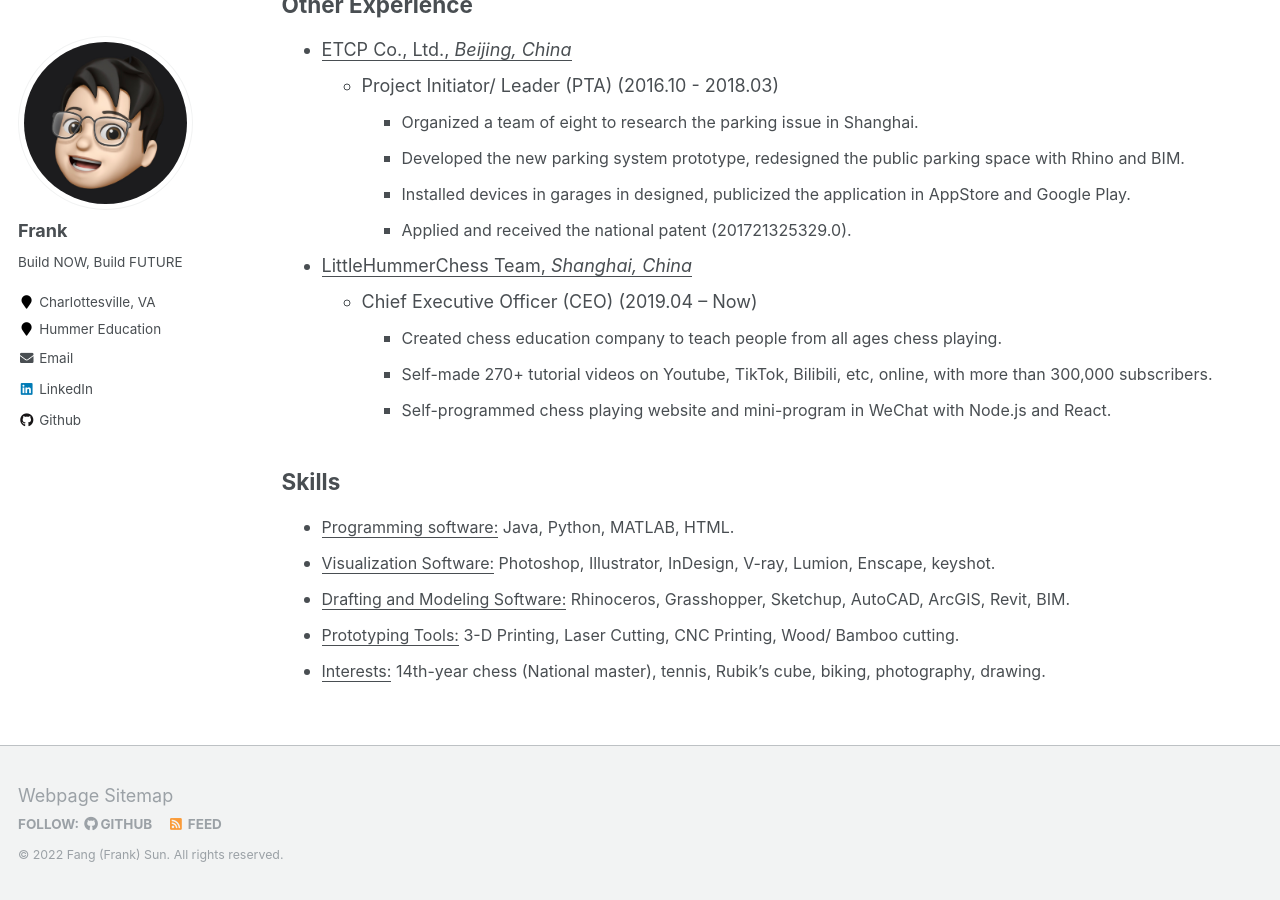
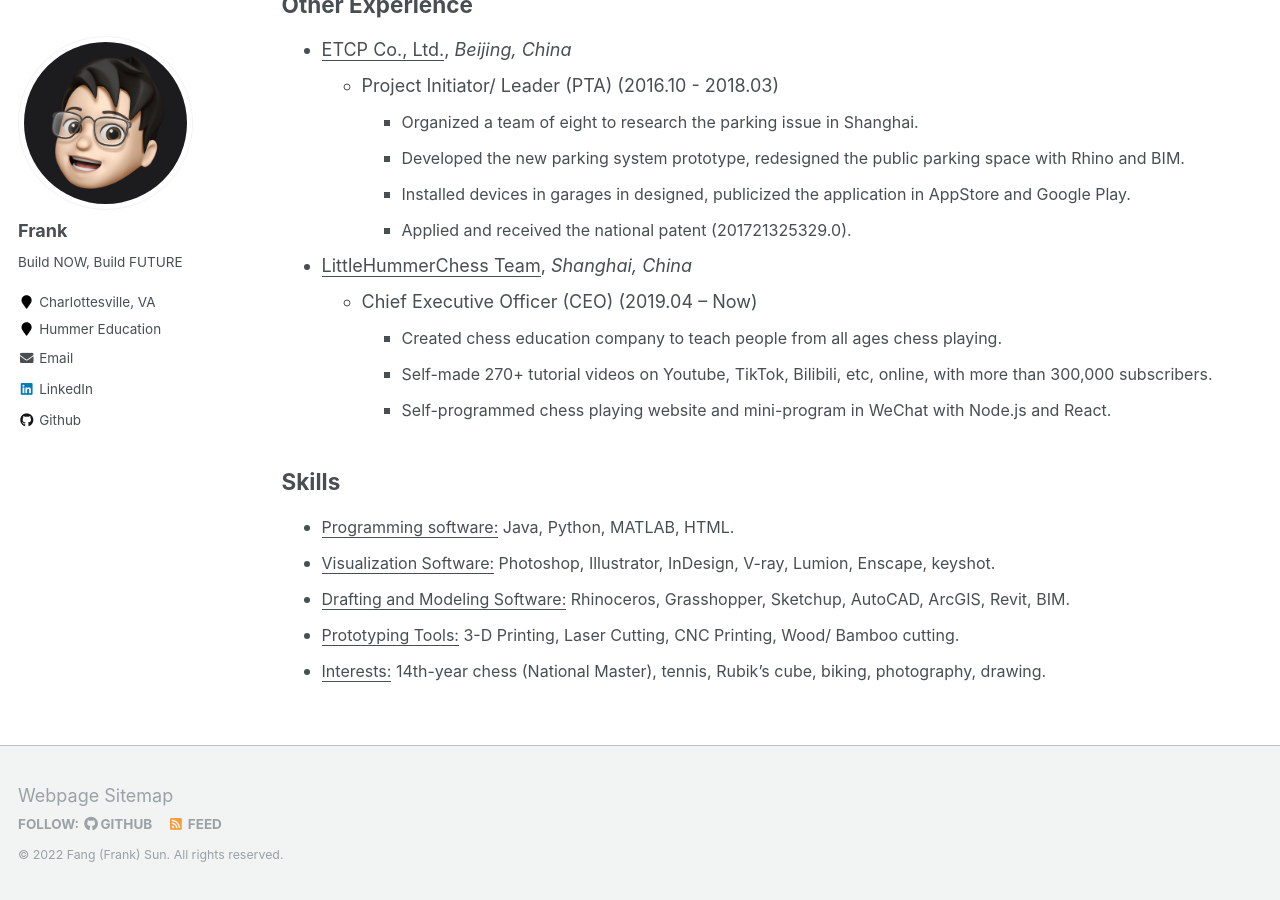
Before and after one commit to FangFrankSun/AcademicPage, a Jekyll site: the page built from _pages/cv.md, in a window 1280 px wide and 900 px high, scrolled down 2081 px. Built offline with Jekyll 4.4.1, drawn with Linux system fonts in a browser that asks for light colours.

Commit message:
Update cv.md

```diff
--- a/_pages/cv.md
+++ b/_pages/cv.md
@@ -17,22 +17,22 @@ Education
 
 Work Experience in *Computer Science*
 ---
-* <ins>Alibaba Group Holding Limited<ins>, *Hangzhou, China*
+* <ins>Alibaba Group Holding Limited</ins>, *Hangzhou, China*
   * Java Developer Intern (2021.06 – 2021.09)
     * <font size = 3>Attended AI Manufacture Project and created online IoT system for XINIU factories in Hangzhou by Aliyun.</font>
     * <font size = 3>Reprogrammed Zebra printers and embroiderers with Java and ZPL languages, compatible with online services.</font>
 
-* <ins>Beijing ByteDance Technology Co.<ins>, Ltd, *Shanghai, China*
+* <ins>Beijing ByteDance Technology Co.</ins>, Ltd, *Shanghai, China*
   * Lark Frontend Intern (2021.03 – 2021.06)
     * <font size = 3>Provided Technical Services for Lark Open Platform (Test API, Webhook Robots, mini-programs)</font>
     * <font size = 3>Wrote Java/Python request code in Lark Knowledge Base, debugged and customized designs for Lark users.</font>
 
-* <ins>Roboticplus.AI<ins>, *Shanghai, China*
+* <ins>Roboticplus.AI</ins>, *Shanghai, China*
   * Project Assistant (2020.05 - 2020.08)
     * <font size = 3>Engaged in Landscape Scheme of JINDI Project; focused on installation design with Rhinoceros software.</font>
     * <font size = 3>Assisted in the development of robot arms with C++, Java languages and programed their movements.</font>
 
-* <ins>Apple Inc.<ins>, *online, China*
+* <ins>Apple Inc.</ins>, *online, China*
   * System Test Design Lead (PTA) (2017.10 - 2018.03)
     * <font size = 3>Attended iOS Developer Program, reviewing system functionality with data collection and API testing.</font>
     * <font size = 3>Led system test design of macOS Developer Program (10.14), debugged 20 issues, with 3 core security alerts.</font>
@@ -40,24 +40,24 @@ Work Experience in *Computer Science*
 
 Work experience in *Architecture*
 ---
-* <ins>Perkins&Will<ins>, Washington D.C.
+* <ins>Perkins&Will</ins>, Washington D.C.
   * Design Intern (2022.05 - 2022.08)
     * <font size = 3>Helped benchmark projects of UVA Gilmer Hall and Chemistry Building Renovation, created further templates in Revit.</font>
     * <font size = 3>Helped design the loading dock and back entrance for Omega and Key West Buildings in Rockville and rendered images.</font>
     * <font size = 3>Self-designed parametric shelf for the DC office, proposed eight iterations using grasshopper and dynamo to generate forms.</font>
 
-* <ins>HDR Inc.<ins>, *Arlington, VA*
+* <ins>HDR Inc.</ins>, *Arlington, VA*
   * Design Intern (2021.12 – 2022.01)
     * <font size = 3>Helped to draw analysis diagrams and recreate unit models for a children's hospital, using AutoCAD, BIM, Rhino and PS.</font>
     * <font size = 3>Self designed and developed a series of iterations of facade for the project in the schematic design process with grasshopper.</font>
     * <font size = 3>Self created new grasshopper plugin written in Python to help future HDR designers using the grasshopper templates to generate parametric forms, specially using curves and round shapes.</font>
 
-* <ins>AZL Architects in Southeast University<ins>, *Nanjing, China*
+* <ins>AZL Architects in Southeast University</ins>, *Nanjing, China*
   * Research Assistant (2021.01 – 2021.03)
     * <font size = 3>Helped Professor Zhang Lei categorize drawings and diagrams about Ruralation Museum Hotel for media.</font>
     * <font size = 3>Assisted the conceptual design, including material collection, site condition, urban context and climate data analysis by ArcGIS and SPSS, and helped complete the first version model of Lei House by Rhinoceros.</font>
 
-* <ins>MAD Architects<ins>, Beijing, China
+* <ins>MAD Architects</ins>, Beijing, China
   * Assistant Architect, (2020.07 - 2020.12)
     * <font size = 3>Worked with Dang Qun and Ma Yansong, helped developed the circular circulation for the in-process project Jiaxing Civic Center, and finished the east wing first and second floor sections and image rendering.</font>
     * <font size = 3>Assisted design and produced technical drawings for the public courtyard and nearby urban context in the project Pingtan Art Museum, edited multiple proposals and updated the second version project BIM Model.</font>
@@ -65,14 +65,14 @@ Work experience in *Architecture*
 
 Other Experience
 ---
-* <ins>ETCP Co., Ltd.<ins>, *Beijing, China*
+* <ins>ETCP Co., Ltd.</ins>, *Beijing, China*
   * Project Initiator/ Leader (PTA) (2016.10 - 2018.03)
     * <font size = 3>Organized a team of eight to research the parking issue in Shanghai.</font>
     * <font size = 3>Developed the new parking system prototype, redesigned the public parking space with Rhino and BIM.</font>
     * <font size = 3>Installed devices in garages in designed, publicized the application in AppStore and Google Play.</font>
     * <font size = 3>Applied and received the national patent (201721325329.0).</font>
 
-* <ins>LittleHummerChess Team<ins>, *Shanghai, China*
+* <ins>LittleHummerChess Team</ins>, *Shanghai, China*
     * Chief Executive Officer (CEO) (2019.04 – Now)
       * <font size = 3>Created chess education company to teach people from all ages chess playing.</font>
       * <font size = 3>Self-made 270+ tutorial videos on Youtube, TikTok, Bilibili, etc, online, with more than 300,000 subscribers.</font>
@@ -85,4 +85,4 @@ Skills
 * <font size = 3><ins>Visualization Software:</ins> Photoshop, Illustrator, InDesign, V-ray, Lumion, Enscape, keyshot.</font>
 * <font size = 3><ins>Drafting and Modeling Software:</ins> Rhinoceros, Grasshopper, Sketchup, AutoCAD, ArcGIS, Revit, BIM.</font>
 * <font size = 3><ins>Prototyping Tools:</ins> 3-D Printing, Laser Cutting, CNC Printing, Wood/ Bamboo cutting.</font>
-* <font size = 3><ins>Interests:</ins> 14th-year chess (National master), tennis, Rubik’s cube, biking, photography, drawing.
+* <font size = 3><ins>Interests:</ins> 14th-year chess (National Master), tennis, Rubik’s cube, biking, photography, drawing.
```
